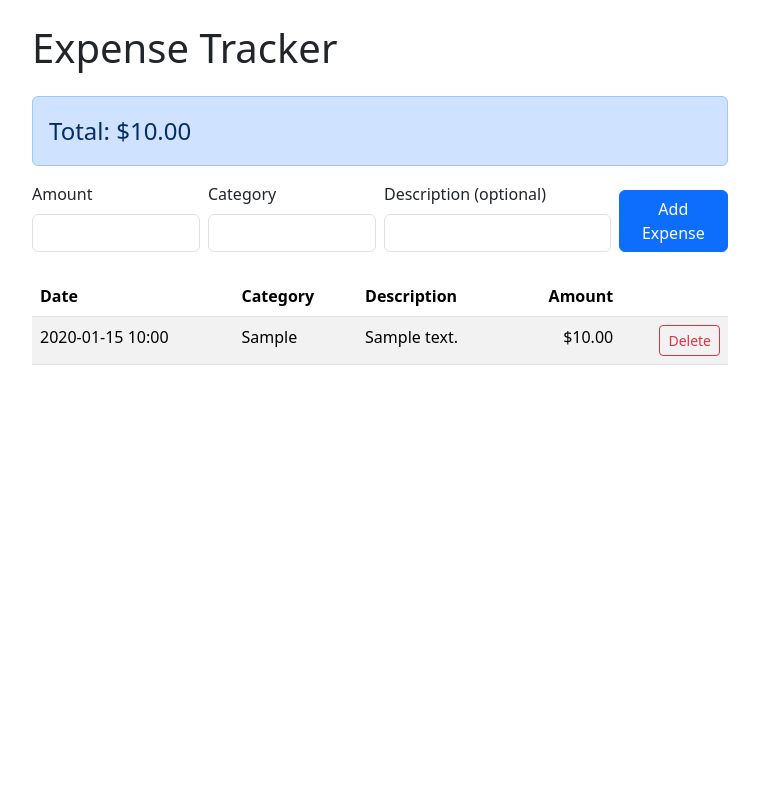
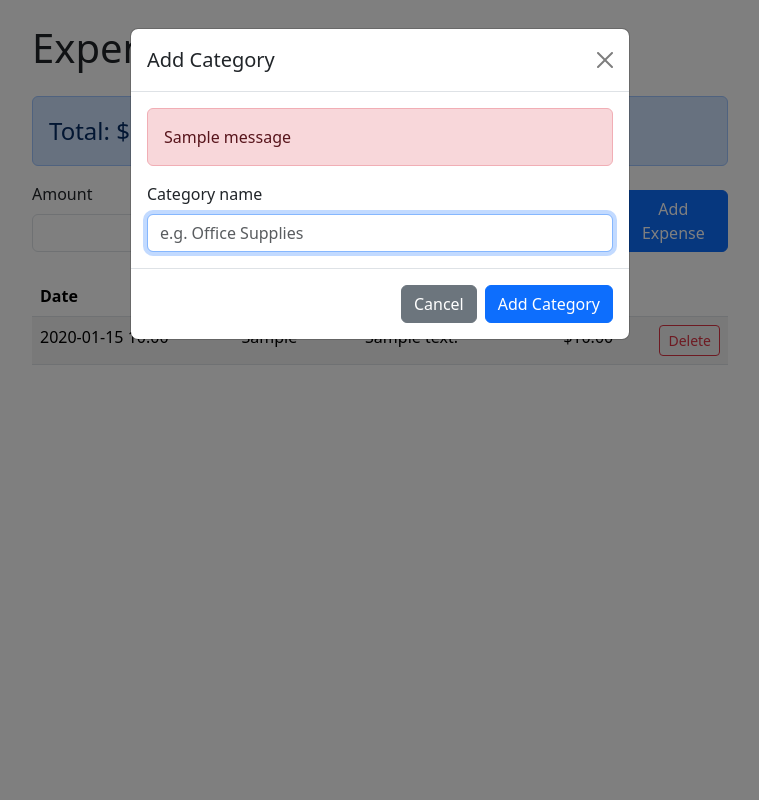
Before and after one commit to benweeks-dev/ExpenseTracker, a Flask app: page / in a window 1280 px wide. Shown: the whole page, without its empty margins (260-1019 px from the left). Run offline with Flask 3, Linux system fonts and the light colour scheme; tables that the repository leaves empty hold one stand-in row (values such as "Sample post"); one stand-in notice (Sample message) is shown.

Commit message:
Add categories permenantly

```diff
--- a/app.py
+++ b/app.py
@@ -1,9 +1,11 @@
 import os
 
-from flask import Flask, redirect, render_template, request, url_for
+from flask import Flask, flash, redirect, render_template, request, url_for
 
 from config import Config
-from models import Expense, db
+from models import Category, Expense, db
+
+NEW_CATEGORY_SENTINEL = "__new__"
 
 app = Flask(__name__, instance_relative_config=True)
 app.config.from_object(Config)
@@ -13,13 +15,17 @@ db.init_app(app)
 
 with app.app_context():
     db.create_all()
+    if not Category.query.filter_by(name="Other").first():
+        db.session.add(Category(name="Other"))
+        db.session.commit()
 
 
 @app.route("/")
 def index():
     expenses = Expense.query.order_by(Expense.date_added.desc()).all()
+    categories = Category.query.order_by(Category.name).all()
     total = sum(e.amount for e in expenses)
-    return render_template("index.html", expenses=expenses, total=total)
+    return render_template("index.html", expenses=expenses, categories=categories, total=total)
 
 
 @app.route("/add", methods=["POST"])
@@ -33,10 +39,30 @@ def add_expense():
     except ValueError:
         amount = None
 
-    if category and amount is not None and amount > 0:
+    if category and category != NEW_CATEGORY_SENTINEL and amount is not None and amount > 0:
         expense = Expense(amount=amount, category=category, description=description or None)
         db.session.add(expense)
         db.session.commit()
+
+    return redirect(url_for("index"))
+
+
+@app.route("/categories/add", methods=["POST"])
+def add_category():
+    raw = request.form.get("name", "").strip()
+
+    if not raw:
+        flash("Category name is required.")
+    elif len(raw) > 30:
+        flash("Category name must be 30 characters or fewer.")
+    else:
+        formatted = " ".join(w.capitalize() for w in raw.split())
+        if Category.query.filter_by(name=formatted).first():
+            flash("Category already exists.")
+        else:
+            db.session.add(Category(name=formatted))
+            db.session.commit()
+            return redirect(url_for("index", new=formatted))
 
     return redirect(url_for("index"))
 
--- a/templates/index.html
+++ b/templates/index.html
@@ -8,6 +8,8 @@
 <body>
 <div class="container mt-4" style="max-width: 720px;">
     <h1 class="mb-4">Expense Tracker</h1>
+
+    {% set category_errors = get_flashed_messages() %}
 
     <div class="alert alert-primary fs-4">
         Total: ${{ "%.2f"|format(total) }}
@@ -20,7 +22,12 @@
         </div>
         <div class="col-sm-3">
             <label class="form-label">Category</label>
-            <input type="text" name="category" class="form-control" required>
+            <select name="category" id="category-select" class="form-select" required>
+                {% for c in categories %}
+                <option value="{{ c.name }}" {% if c.name == request.args.get('new') %}selected{% endif %}>{{ c.name }}</option>
+                {% endfor %}
+                <option value="__new__">+ Add Category...</option>
+            </select>
         </div>
         <div class="col-sm-4">
             <label class="form-label">Description (optional)</label>
@@ -30,6 +37,30 @@
             <button type="submit" class="btn btn-primary w-100">Add Expense</button>
         </div>
     </form>
+
+    <div class="modal" id="addCategoryModal" tabindex="-1" aria-labelledby="addCategoryModalLabel" aria-hidden="true">
+        <div class="modal-dialog">
+            <div class="modal-content">
+                <form method="POST" action="{{ url_for('add_category') }}">
+                    <div class="modal-header">
+                        <h5 class="modal-title" id="addCategoryModalLabel">Add Category</h5>
+                        <button type="button" class="btn-close" data-bs-dismiss="modal" aria-label="Close"></button>
+                    </div>
+                    <div class="modal-body">
+                        {% for message in category_errors %}
+                        <div class="alert alert-danger">{{ message }}</div>
+                        {% endfor %}
+                        <label class="form-label">Category name</label>
+                        <input type="text" name="name" maxlength="30" class="form-control" placeholder="e.g. Office Supplies" autocomplete="off">
+                    </div>
+                    <div class="modal-footer">
+                        <button type="button" class="btn btn-secondary" data-bs-dismiss="modal">Cancel</button>
+                        <button type="submit" class="btn btn-primary">Add Category</button>
+                    </div>
+                </form>
+            </div>
+        </div>
+    </div>
 
     <table class="table table-striped">
         <thead>
@@ -62,5 +93,29 @@
         </tbody>
     </table>
 </div>
+<script src="https://cdn.jsdelivr.net/npm/bootstrap@5.3.3/dist/js/bootstrap.bundle.min.js"></script>
+<script>
+    const categorySelect = document.getElementById("category-select");
+    const addCategoryModalEl = document.getElementById("addCategoryModal");
+    const addCategoryModal = new bootstrap.Modal(addCategoryModalEl);
+    let lastValidCategory = categorySelect.value;
+
+    categorySelect.addEventListener("change", () => {
+        if (categorySelect.value === "__new__") {
+            categorySelect.value = lastValidCategory;
+            addCategoryModal.show();
+        } else {
+            lastValidCategory = categorySelect.value;
+        }
+    });
+
+    addCategoryModalEl.addEventListener("shown.bs.modal", () => {
+        addCategoryModalEl.querySelector('input[name="name"]').focus();
+    });
+
+    {% if category_errors %}
+    addCategoryModal.show();
+    {% endif %}
+</script>
 </body>
 </html>
```
Also changed, not shown: models.py (+8 -0 lines).
